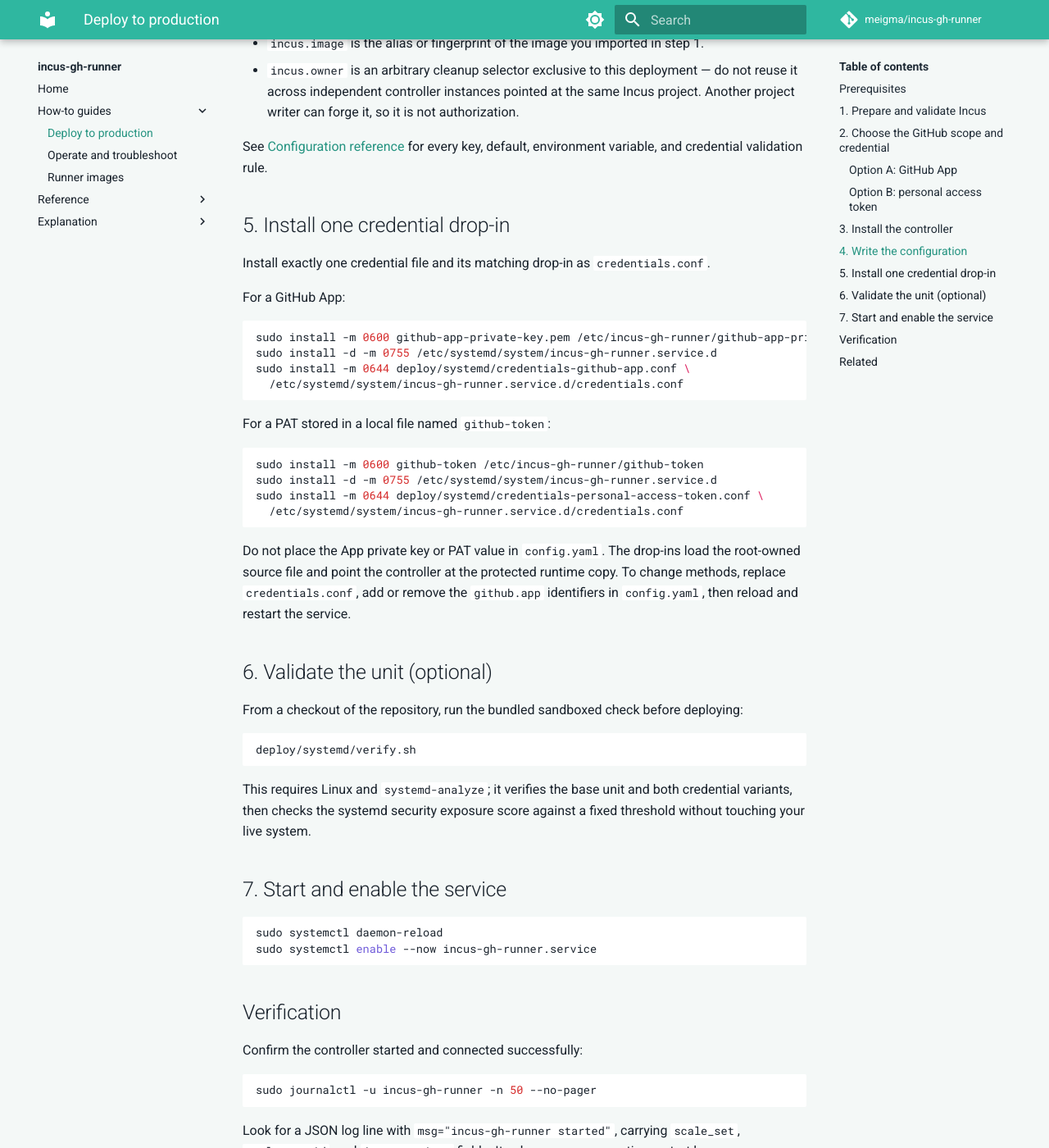
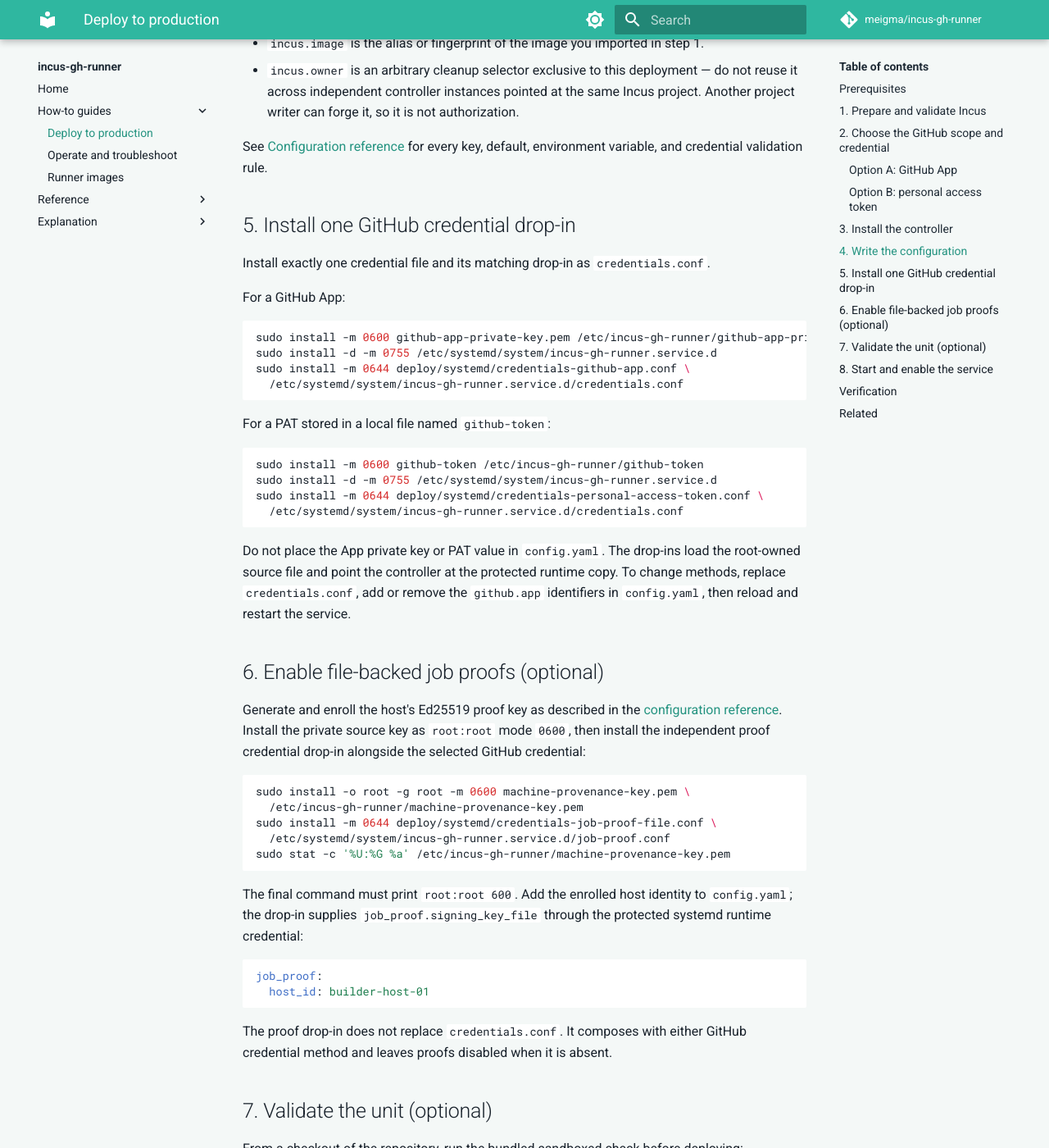
Before and after one commit to meigma/incus-gh-runner, an MkDocs documentation site: the page built from docs/docs/how-to/deploy.md, in a window 1280 px wide and 1400 px high, scrolled down 6070 px. Shown: the whole window at 82% size. Built offline with MkDocs 1.6.1 and Material for MkDocs 9.7.7, drawn with Linux system fonts in a browser that asks for light colours; comment, search, counter and statistics services are not loaded; some of the changed text lies outside the part shown.

Commit message:
feat(provenance): add file-backed live proof gate (#39)

````diff
--- a/docs/docs/how-to/deploy.md
+++ b/docs/docs/how-to/deploy.md
@@ -263,7 +263,7 @@
 
 See [Configuration reference](../reference/configuration.md) for every key, default, environment variable, and credential validation rule.
 
-## 5. Install one credential drop-in
+## 5. Install one GitHub credential drop-in
 
 Install exactly one credential file and its matching drop-in as `credentials.conf`.
 
@@ -287,7 +287,34 @@
 
 Do not place the App private key or PAT value in `config.yaml`. The drop-ins load the root-owned source file and point the controller at the protected runtime copy. To change methods, replace `credentials.conf`, add or remove the `github.app` identifiers in `config.yaml`, then reload and restart the service.
 
-## 6. Validate the unit (optional)
+## 6. Enable file-backed job proofs (optional)
+
+Generate and enroll the host's Ed25519 proof key as described in the
+[configuration reference](../reference/configuration.md#job-proof-key-enrollment-and-rotation).
+Install the private source key as `root:root` mode `0600`, then install the
+independent proof credential drop-in alongside the selected GitHub credential:
+
+```sh
+sudo install -o root -g root -m 0600 machine-provenance-key.pem \
+  /etc/incus-gh-runner/machine-provenance-key.pem
+sudo install -m 0644 deploy/systemd/credentials-job-proof-file.conf \
+  /etc/systemd/system/incus-gh-runner.service.d/job-proof.conf
+sudo stat -c '%U:%G %a' /etc/incus-gh-runner/machine-provenance-key.pem
+```
+
+The final command must print `root:root 600`. Add the enrolled host identity to
+`config.yaml`; the drop-in supplies `job_proof.signing_key_file` through the
+protected systemd runtime credential:
+
+```yaml
+job_proof:
+  host_id: builder-host-01
+```
+
+The proof drop-in does not replace `credentials.conf`. It composes with either
+GitHub credential method and leaves proofs disabled when it is absent.
+
+## 7. Validate the unit (optional)
 
 From a checkout of the repository, run the bundled sandboxed check before deploying:
 
@@ -297,7 +324,7 @@
 
 This requires Linux and `systemd-analyze`; it verifies the base unit and both credential variants, then checks the systemd security exposure score against a fixed threshold without touching your live system.
 
-## 7. Start and enable the service
+## 8. Start and enable the service
 
 ```sh
 sudo systemctl daemon-reload
````
Also changed, not shown: docs/docs/reference/configuration.md (+5 -1 lines), 4 other files.
